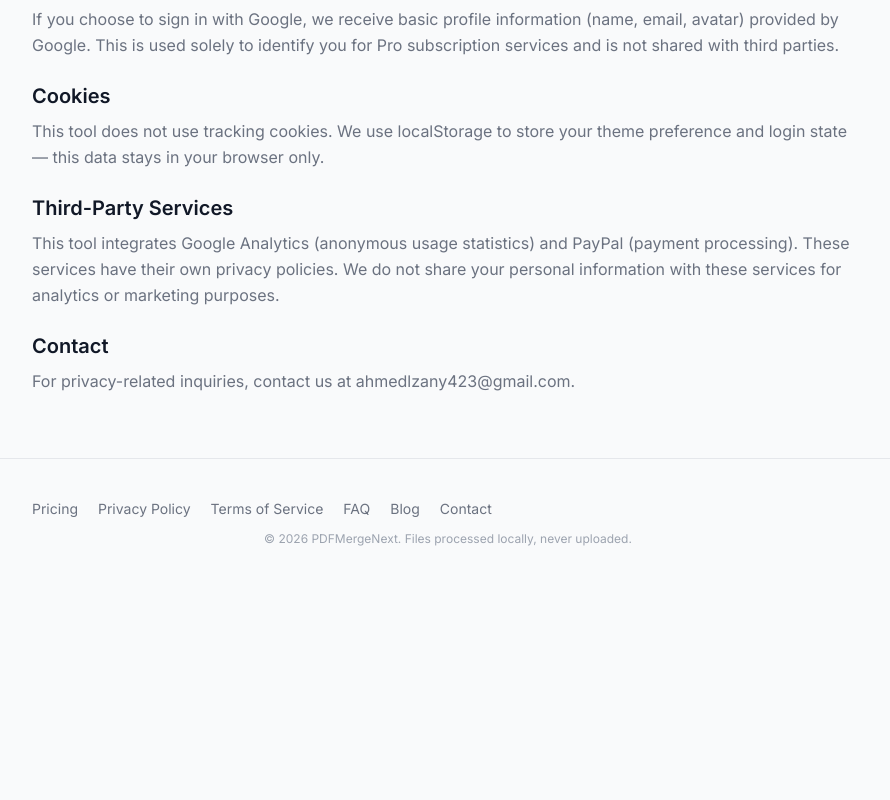
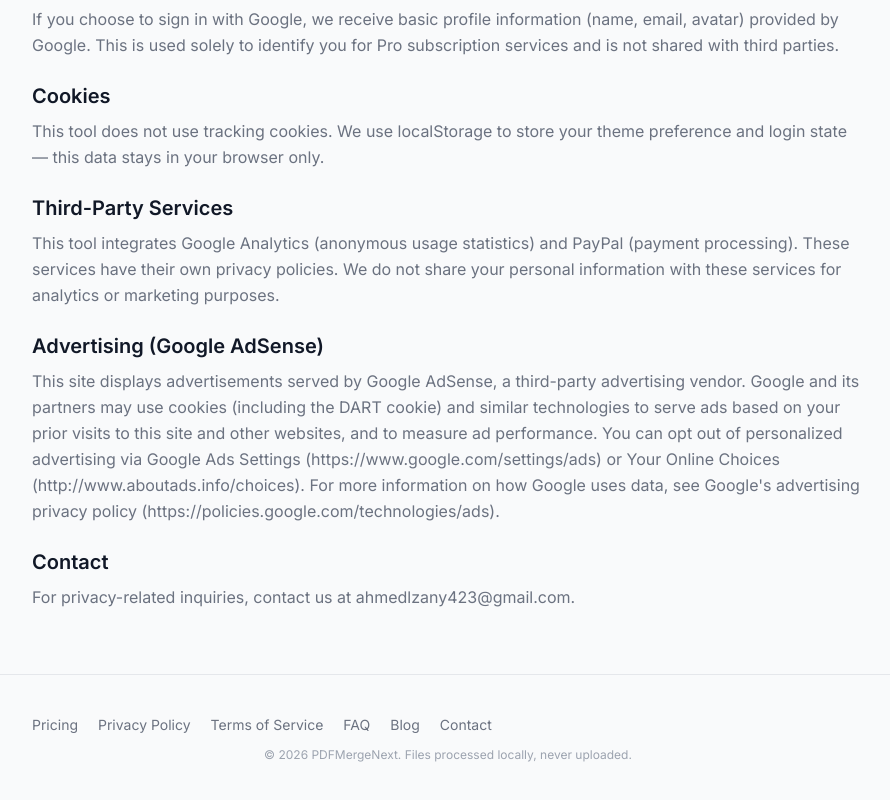
Before and after one commit to 863683348/pdf-merge-next, a Next.js app: page /privacy in a window 1280 px wide. Shown: the part 370-1170 px from the top of the page, without its empty margins (192-1082 px from the left). Before the commit the page ends 957 px from the top, so only its background shows below. Built offline with nearby package versions, Linux system fonts and the light colour scheme; no server answers.

Commit message:
AdSense P0: 隐私页补充第三方广告(Google AdSense/DART Cookie)披露 + 退出链接

```diff
--- a/app/privacy/page.tsx
+++ b/app/privacy/page.tsx
@@ -43,6 +43,12 @@ export default function PrivacyPage() {
             </p>
           </section>
           <section>
+            <h2 className="text-title font-semibold text-fg">广告（Google AdSense）</h2>
+            <p className="mt-2">
+              本网站展示由 Google AdSense（第三方广告服务商）投放的广告。Google 及其合作伙伴可能使用 Cookie（包括 DART Cookie）及类似技术，根据您对本站及其他网站的访问记录向您投放广告，并衡量广告效果。您可以通过 Google 广告设置（https://www.google.com/settings/ads）或 Your Online Choices（http://www.aboutads.info/choices）退出个性化广告。关于 Google 如何使用数据，请参阅其广告隐私政策（https://policies.google.com/technologies/ads）。
+            </p>
+          </section>
+          <section>
             <h2 className="text-title font-semibold text-fg">联系我们</h2>
             <p className="mt-2">
               如有隐私相关问题，请通过 ahmedlzany423@gmail.com 联系我们。
@@ -82,6 +88,12 @@ export default function PrivacyPage() {
             </p>
           </section>
           <section>
+            <h2 className="text-title font-semibold text-fg">Advertising (Google AdSense)</h2>
+            <p className="mt-2">
+              This site displays advertisements served by Google AdSense, a third-party advertising vendor. Google and its partners may use cookies (including the DART cookie) and similar technologies to serve ads based on your prior visits to this site and other websites, and to measure ad performance. You can opt out of personalized advertising via Google Ads Settings (https://www.google.com/settings/ads) or Your Online Choices (http://www.aboutads.info/choices). For more information on how Google uses data, see Google's advertising privacy policy (https://policies.google.com/technologies/ads).
+            </p>
+          </section>
+          <section>
             <h2 className="text-title font-semibold text-fg">Contact</h2>
             <p className="mt-2">
               For privacy-related inquiries, contact us at ahmedlzany423@gmail.com.
```
